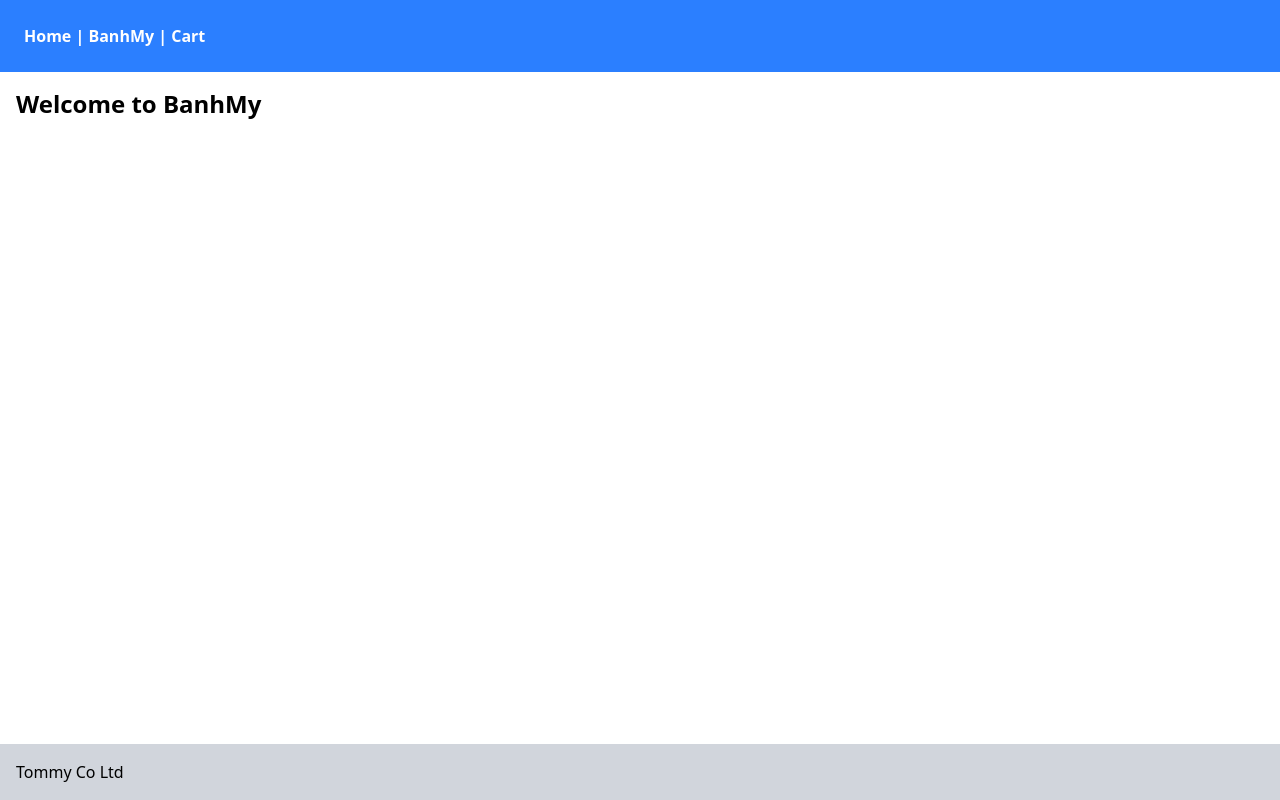
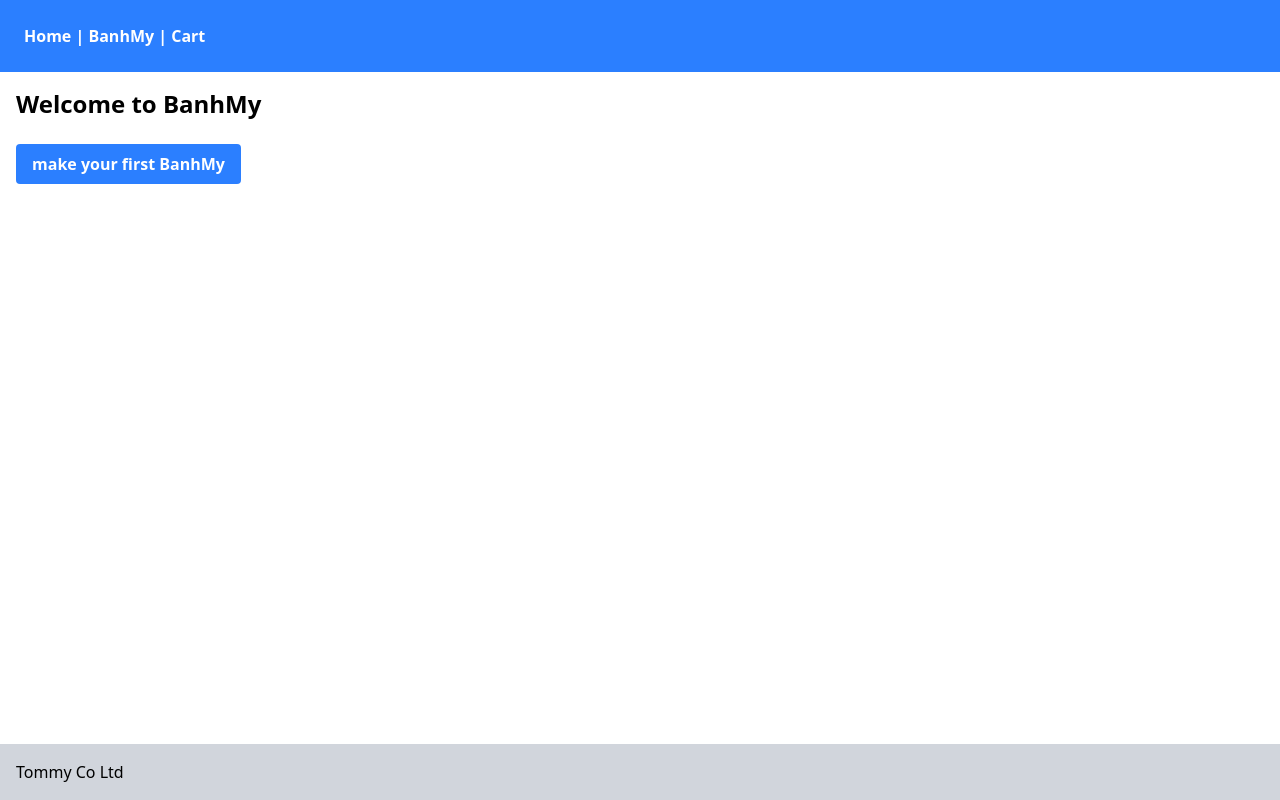
Before and after one commit to hong1234/tacoOnlineUI, a React (Vite) app: page / in a window 1280 px wide. Built offline with nearby package versions, Linux system fonts and the light colour scheme.

Commit message:
4g.commit

```diff
--- a/src/App.jsx
+++ b/src/App.jsx
@@ -12,7 +12,20 @@ import OrderForm from './OrderForm';
 import Cart from './Cart';
 
 function Home() {
-  return <h1 className="font-heading text-2xl font-bold">Welcome to BanhMy</h1>;
+  return (
+    <>
+      <h1 className="font-heading text-2xl font-bold">Welcome to BanhMy</h1>
+      <br />
+      <Link to="/taco">
+        <button
+          className="rounded bg-blue-500 px-4 py-2 font-bold text-white hover:bg-blue-700"
+          type="button"
+        >
+          make your first BanhMy
+        </button>
+      </Link>
+    </>
+  );
 }
 
 function App() {
--- a/src/Cart.jsx
+++ b/src/Cart.jsx
@@ -53,7 +53,7 @@ const Cart = () => {
       <div className="">
         <h1 className="font-heading text-2xl font-bold">Cart</h1>
         {/* Cart-ID={cart.id} | uuID={cart.uuid} */}
-        Cart-ID: {cart.uuid}
+        CartID: {cart.uuid}
         <br />
         <br />
         {
@@ -89,7 +89,7 @@ const Cart = () => {
               </div>
               <br />
               <Link to="/taco">
-                <p className="md-4 font-bold text-gray-600 underline">make more BanhMy</p>
+                <p className="md-4 font-bold text-gray-600 underline">make one more</p>
               </Link>
               <br />
               <button
@@ -106,7 +106,7 @@ const Cart = () => {
                 className="rounded bg-blue-500 px-4 py-2 font-bold text-white hover:bg-blue-700"
                 type="button"
               >
-                make your BanhMy
+                make your first BanhMy
               </button>
             </Link>
           )
--- a/src/Order.jsx
+++ b/src/Order.jsx
@@ -26,9 +26,10 @@ const Order = () => {
       <div className="">
         {/* <h3>Order-Id: {order.id}</h3> */}
         <h1 className="font-heading text-2xl font-bold">Thank for your Order</h1>
-        Order-ID: {order.uuid}
-        <br />
-        ordered at: {order.placedAt}
+        ordered at: {order.placedAt} <br />
+        OrderID: {order.uuid}
+        {/* <br />
+        {order.uuid} */}
         <br />
         <br />
         <p className="font-bold">Kunde: {order.deliveryName}</p>
--- a/src/OrderForm.jsx
+++ b/src/OrderForm.jsx
@@ -43,17 +43,30 @@ export default function OrderForm() {
   const handleSubmit = (event) => {
     event.preventDefault();
     console.log(inputs);
-    mutate(inputs);
+    if (
+      inputs?.deliveryName !== undefined &&
+      inputs?.deliveryStreet !== undefined &&
+      inputs?.deliveryCity !== undefined &&
+      inputs?.ccNumber !== undefined
+    ) {
+      mutate(inputs);
+    }
+    // else {
+    //   alert('please full fill the form!');
+    // }
   };
 
   return (
     <>
+      <h1 className="font-heading text-2xl font-bold">Order your BanhMy creations!</h1>
+      <img className="h-48 w-96 object-contain" src="/images/TacoCloud.png" />
+      <p className="mb-4 text-base text-gray-600">
+        Deliver my BanhMy masterpieces to...
+        <br />
+        Please full fill the form!
+      </p>
       <form onSubmit={handleSubmit}>
-        <h1 className="font-heading text-2xl font-bold">Order your BanhMy creations!</h1>
-        <img className="h-48 w-96 object-contain" src="/images/TacoCloud.png" />
-        <p className="mb-4 text-base text-gray-600">Deliver my BanhMy masterpieces to...</p>
         {/* <input type="hidden" id="uuid" name="uuid" value="xxxxxx"></input> */}
-
         <label htmlFor="deliveryName">
           Name: <br />
           <input
```
